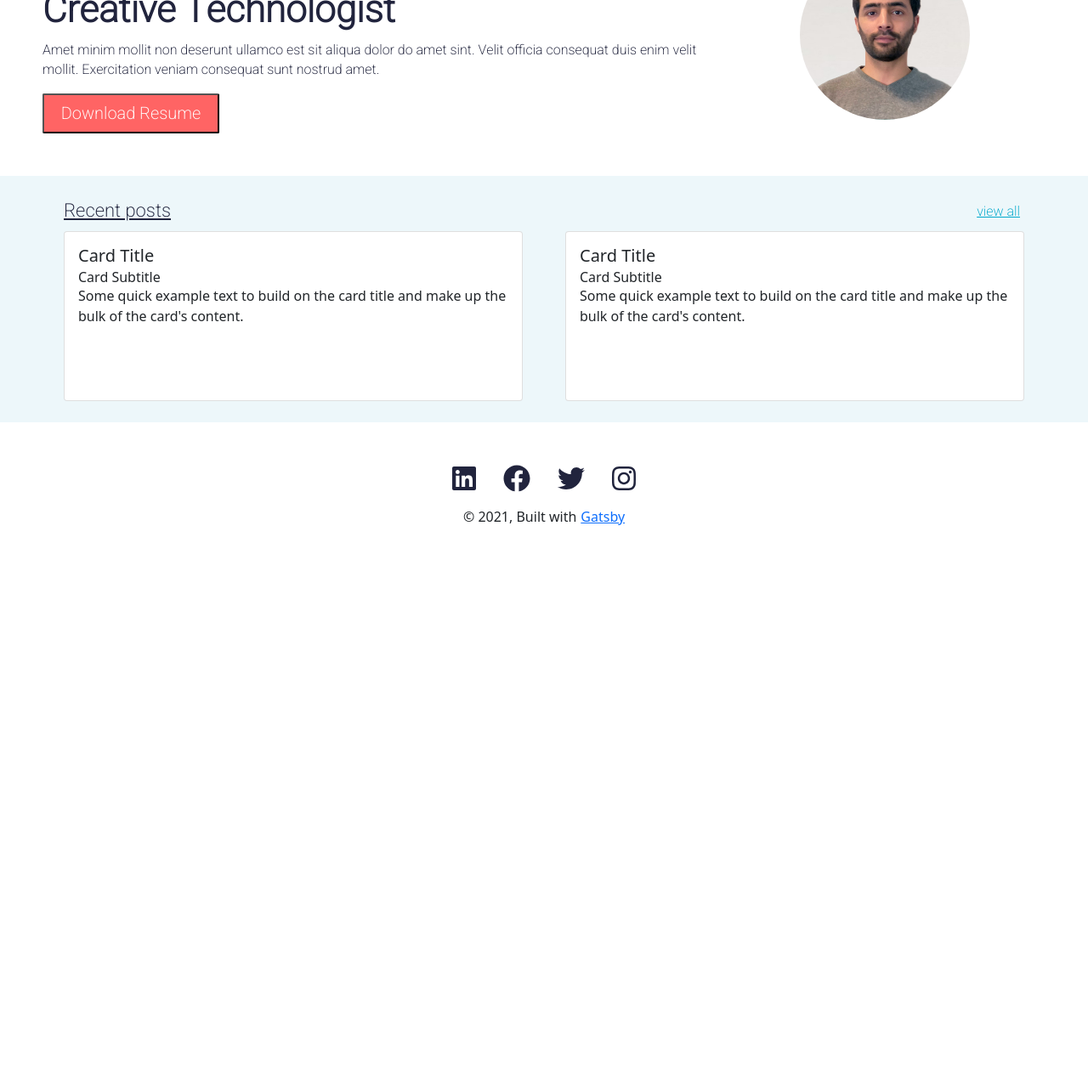
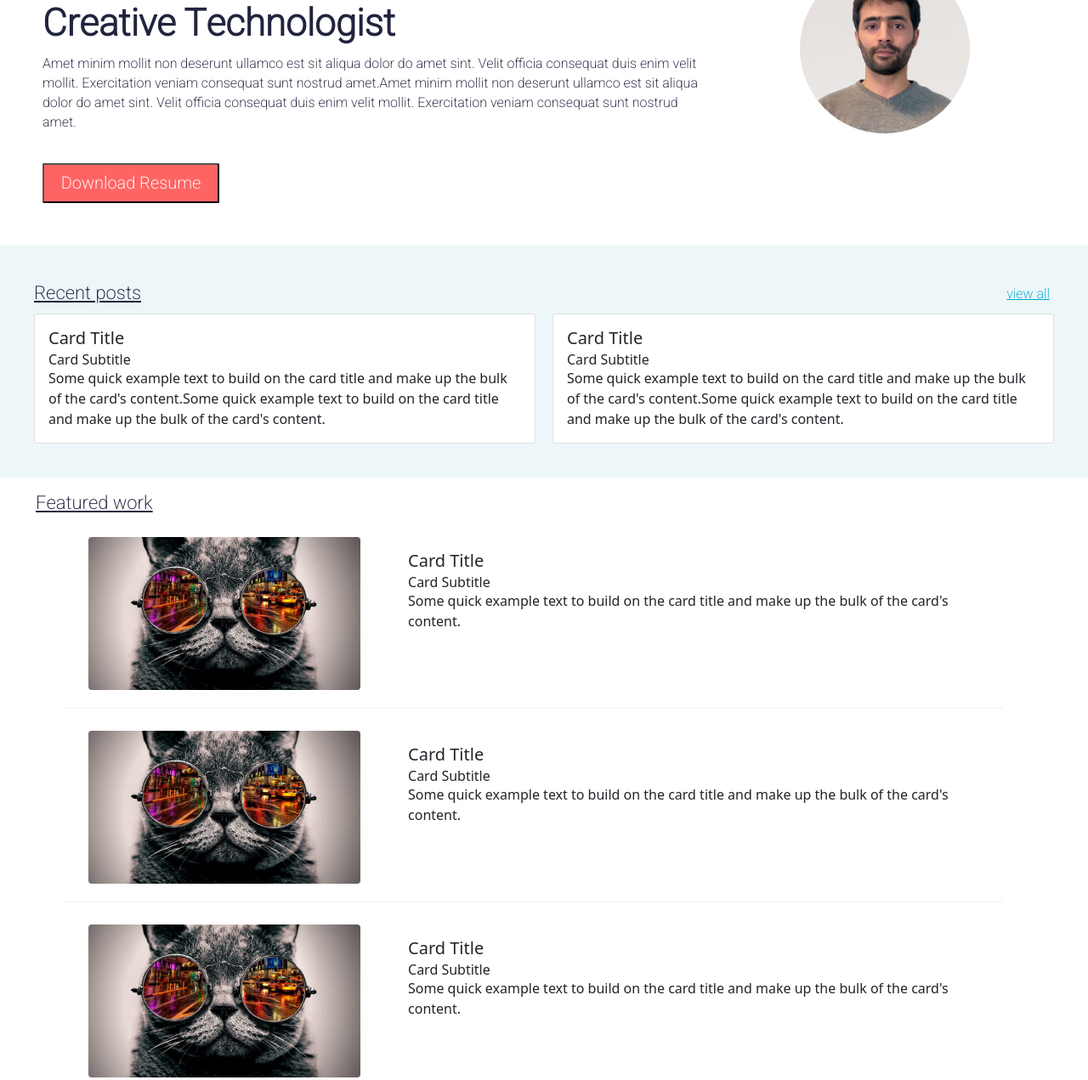
Before and after one commit to Sabri0o/Portfolio-Gatsby, a Gatsby site: page / in a window 1280 px wide. Shown: the part 235-1506 px from the top of the page at 85% size. Before the commit the page ends 855 px from the top, so only its background shows below. Built offline with nearby package versions, Linux system fonts and the light colour scheme; Gatsby itself is replaced by a stand-in of ours.

Commit message:
feature works comp

```diff
--- a/src/components/layout.js
+++ b/src/components/layout.js
@@ -10,6 +10,7 @@ import {
   footerText,
   logo,
   gatsby,
+  footerStyle
 } from "./layout.module.css";
 import { FontAwesomeIcon } from "@fortawesome/react-fontawesome";
 import {
@@ -21,7 +22,7 @@ import {
 
 const Layout = ({ pageTitle, children }) => {
   return (
-    <div style={{marginTop:'15px'}}>
+    <div style={{ marginTop: "15px" }}>
       <title>{pageTitle}</title>
       <nav>
         <ul className={navLinks}>
@@ -51,8 +52,8 @@ const Layout = ({ pageTitle, children }) => {
         <h1>{pageTitle}</h1>
         {children}
       </main>
-      <footer>
-        <div>
+      <footer className={footerStyle} >
+        <div >
           <div className={social_logos}>
             <a href="https://www.youtube.com/c/jamesqquick" className={logo}>
               <FontAwesomeIcon icon={faLinkedin} size="2x" />
--- a/src/components/layout.module.css
+++ b/src/components/layout.module.css
@@ -17,7 +17,6 @@
   text-align: right;
 
   color: #000000;
-
 }
 
 .social_logos {
@@ -35,9 +34,17 @@
 .logo {
   margin: 0 1rem;
   display: inline-block;
-  color: #21243D;
+  color: #21243d;
 }
 
-.gatsby{
+.gatsby {
   margin-left: 5px;
 }
+
+.footerStyle {
+  display: flex;
+  justify-content: center;
+  align-items: center;
+  margin-bottom: 20px;
+  margin-top: 50px;
+}
--- a/src/pages/index.js
+++ b/src/pages/index.js
@@ -2,11 +2,13 @@ import React from "react";
 import Layout from "../components/layout";
 import Info from "./info";
 import RecentPosts from "./recentPosts";
+import Works from "./works";
 export default function Home() {
   return (
     <Layout>
       <Info />
       <RecentPosts />
+      <Works />
     </Layout>
   );
 }
--- a/src/pages/info.js
+++ b/src/pages/info.js
@@ -35,8 +35,6 @@ const p = {
 const buttonStyle = {
   width: "208px",
   height: "47px",
-  left: "148px",
-  top: "477px",
   background: "#FF6464",
   borderRadius: "2px",
 
@@ -51,7 +49,7 @@ const buttonStyle = {
 
 export default function Info() {
   return (
-    <div style={{ margin: "50px" }}>
+    <div style={{ padding: "50px" }}>
       <Row>
         <Col md={8}>
           <h2 style={h2}>Hi, I am John,</h2>
@@ -60,13 +58,17 @@ export default function Info() {
           <p style={p}>
             Amet minim mollit non deserunt ullamco est sit aliqua dolor do amet
             sint. Velit officia consequat duis enim velit mollit. Exercitation
+            veniam consequat sunt nostrud amet.Amet minim mollit non deserunt ullamco est sit aliqua dolor do amet
+            sint. Velit officia consequat duis enim velit mollit. Exercitation
             veniam consequat sunt nostrud amet.
           </p>
-          <button style={buttonStyle}>Download Resume</button>
         </Col>
         <Col md={4} style={center}>
           <Image src={photo} style={imageStyle} />
         </Col>
+        <div style={{ marginTop: "20px" }}>
+          <button style={buttonStyle}>Download Resume</button>
+        </div>
       </Row>
     </div>
   );
--- a/src/pages/postCardHome.js
+++ b/src/pages/postCardHome.js
@@ -2,8 +2,8 @@ import React from "react";
 import { Card } from "react-bootstrap";
 
 const cardStyle = {
-  width: "100%",
-  height: "200px",
+  // width: "auto",
+  // height: "auto",
   Radius: "4px",
 };
 const center = {
@@ -21,6 +21,7 @@ export default function PostCardHome(props) {
           <Card.Subtitle>Card Subtitle</Card.Subtitle>
           <Card.Text>
             Some quick example text to build on the card title and make up the
+            bulk of the card's content.Some quick example text to build on the card title and make up the
             bulk of the card's content.
           </Card.Text>
         </Card.Body>
--- a/src/pages/recentPosts.js
+++ b/src/pages/recentPosts.js
@@ -1,14 +1,13 @@
 import React from "react";
 import PostCardHome from "./postCardHome";
-import { Row, Col } from "react-bootstrap";
+import {  Col } from "react-bootstrap";
 import { Link } from "gatsby";
-
 import "bootstrap/dist/css/bootstrap.min.css";
 
 const containerStyle = {
   display: "flex",
-  justifyContent: "space-between ",
-  margin: "50px",
+  justifyContent: "center",
+  padding: "30px",
 };
 
 const recentPost = {
@@ -31,9 +30,9 @@ const viewAll = {
 
 export default function RecentPosts() {
   return (
-    <div style={{ backgroundColor: "#EDF7FA"}}>
-      <Row style={containerStyle}>
-        <Col style={{ padding: "25px"}}>
+    <div style={{ backgroundColor: "#EDF7FA", width: "auto" }}>
+      <div style={containerStyle}>
+        <Col style={{ padding: "10px" }}>
           <div
             style={{
               display: "flex",
@@ -47,7 +46,7 @@ export default function RecentPosts() {
           </div>
           <PostCardHome />
         </Col>
-        <Col style={{ padding: "25px"}}>
+        <Col style={{ padding: "10px" }}>
           <div style={{ padding: "5px", height: "40px" }}>
             <Link to="/" style={viewAll}>
               view all
@@ -55,7 +54,7 @@ export default function RecentPosts() {
           </div>
           <PostCardHome />
         </Col>
-      </Row>
+      </div>
     </div>
   );
 }
--- /dev/null
+++ b/src/pages/workCardHome.js
@@ -0,0 +1,48 @@
+import React from "react";
+import { Card, Col, Image, Row } from "react-bootstrap";
+import img from "../images/imgCard.png";
+
+const imageStyle = {
+  width: "auto",
+  height: "180px",
+  borderRadius: "4px",
+};
+
+const containerStyle = {
+  display: "flex",
+  justifyContent: "center",
+};
+
+const center = {
+  display: "flex",
+  justifyContent: "center",
+  alignItems: "center",
+  marginTop: "10px",
+};
+
+export default function WorkCardHome(props) {
+  return (
+    <div style={center}>
+      <Row>
+        <Col md={4} style={containerStyle}>
+          <Image style={imageStyle} src={img} />
+        </Col>
+        <Col md={8} style={containerStyle}>
+          <Card.Body>
+            <Card.Title>Card Title</Card.Title>
+            <Card.Subtitle>Card Subtitle</Card.Subtitle>
+            <Card.Text>
+              Some quick example text to build on the card title and make up the
+              bulk of the card's content.
+            </Card.Text>
+          </Card.Body>
+        </Col>
+        <Row style={{ marginTop: "20px" }}>
+          <hr style={{ border: "1px solid #E0E0E0" }} />
+        </Row>
+      </Row>
+    </div>
+  );
+}
+
+// border: 1px solid #E0E0E0;
--- a/src/pages/works.js
+++ b/src/pages/works.js
@@ -1,10 +1,33 @@
-import React from 'react'
-import Layout from '../components/layout'
+import React from "react";
+import { Link } from "gatsby";
+import WorkCardHome from "./workCardHome";
+
+const featuredWork = {
+  fontFamily: "Heebo",
+  fontStyle: "normal",
+  fontWeight: "normal",
+  fontSize: "22px",
+  lineHeight: "60px",
+  color: "#21243D",
+};
 
 export default function Works() {
-    return (
-        <Layout pageTitle={'Works'}>
-            this is works page
-        </Layout>
-    )
+  return (
+    <div>
+      <div
+        style={{
+          display: "flex",
+          alignContent: "center",
+          marginLeft: "42px",
+        }}
+      >
+        <Link to="/" style={featuredWork}>
+          Featured work
+        </Link>
+      </div>
+      <WorkCardHome />
+      <WorkCardHome />
+      <WorkCardHome />
+    </div>
+  );
 }
```
Also changed, not shown: src/images/imgCard.png (added).
